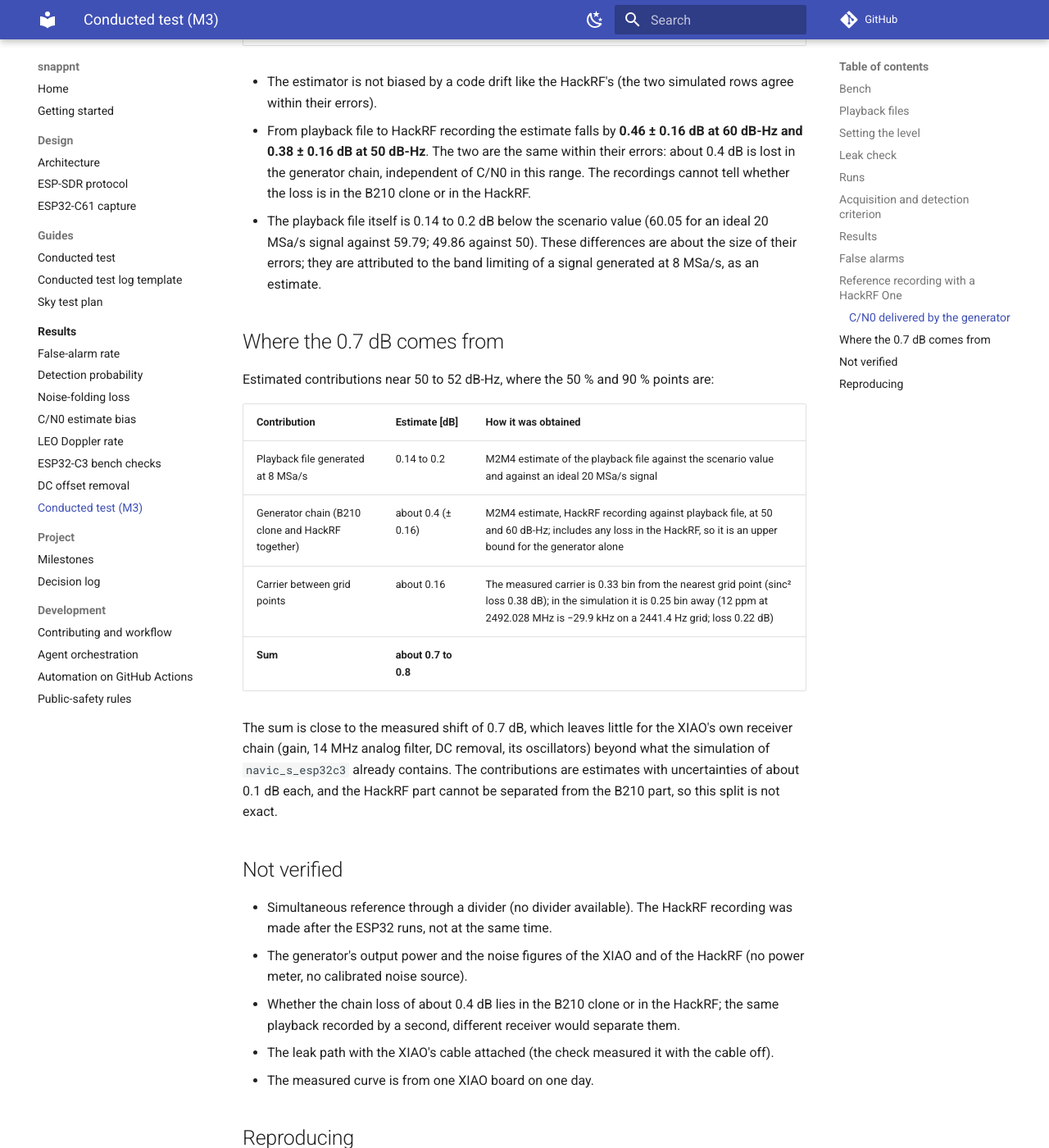
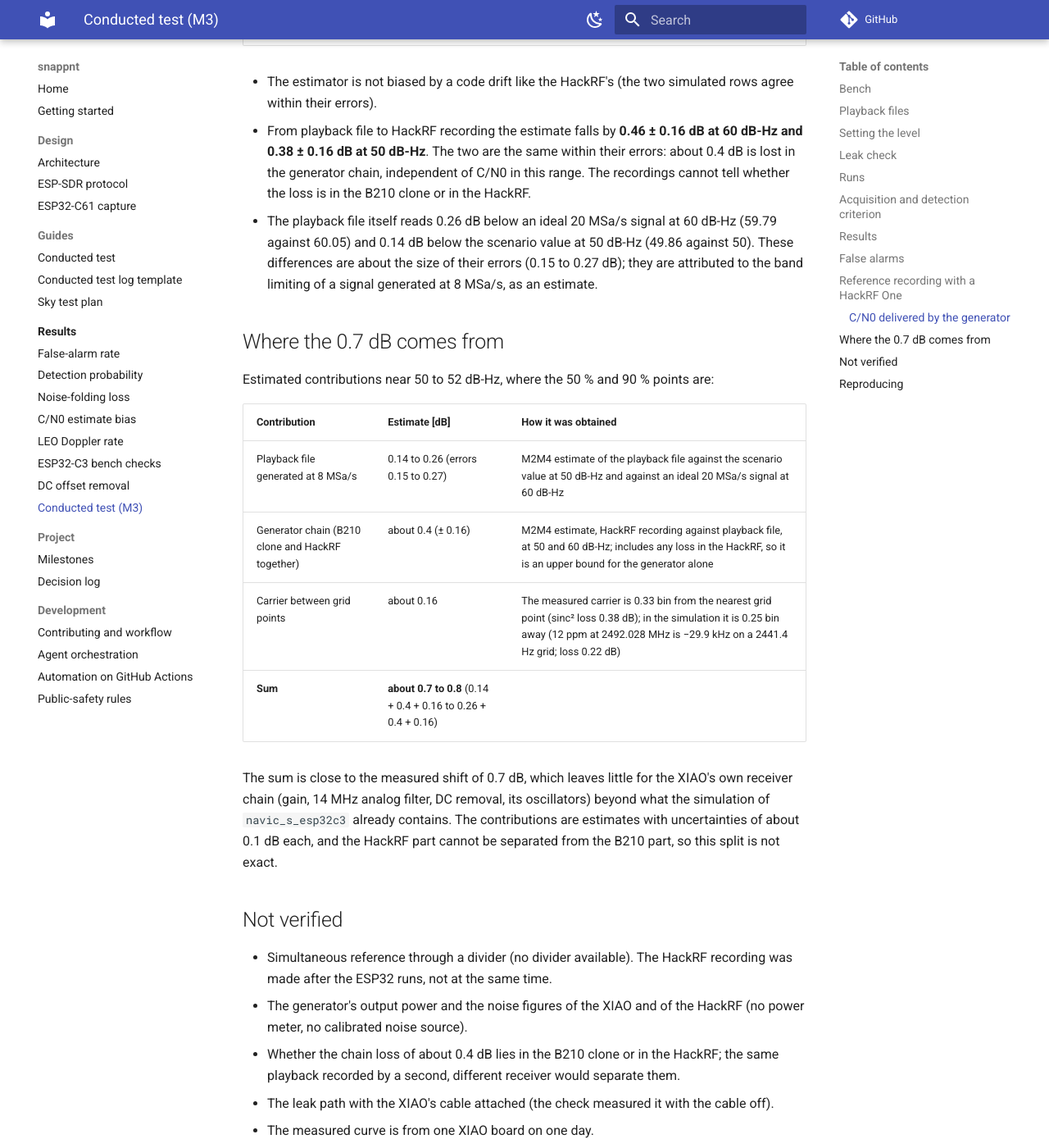
Before and after one commit to h-shiono/snappnt, an MkDocs documentation site: the page built from docs/results/conducted-m3.md, in a window 1280 px wide and 1400 px high, scrolled down 10880 px. Shown: the whole window at 82% size. Built offline with MkDocs 1.6.1 and Material for MkDocs 9.7.7, drawn with Linux system fonts in a browser that asks for light colours; comment, search, counter and statistics services are not loaded.

Commit message:
Conducted test: playback-loss range, cn0 fails when no segment is estimated
- results page: the playback file reads 0.26 dB below an ideal signal at
  60 dB-Hz and 0.14 dB below the scenario value at 50 dB-Hz; the loss budget
  uses 0.14 to 0.26 dB and states the sum
- cn0: exit code 1 with a message when every segment is refused
- test for the exit code

Co-Authored-By: Claude Opus 5.5 <noreply@anthropic.com>
Signed-off-by: h-shiono <hato.gnss@gmail.com>

```diff
--- a/docs/results/conducted-m3.md
+++ b/docs/results/conducted-m3.md
@@ -336,10 +336,10 @@ the mean over the segments and the standard error of that mean.
   and 0.38 ± 0.16 dB at 50 dB-Hz**. The two are the same within their errors: about 0.4 dB is
   lost in the generator chain, independent of C/N0 in this range. The recordings cannot tell
   whether the loss is in the B210 clone or in the HackRF.
-- The playback file itself is 0.14 to 0.2 dB below the scenario value (60.05 for an ideal
-  20 MSa/s signal against 59.79; 49.86 against 50). These differences are about the size of
-  their errors; they are attributed to the band limiting of a signal generated at 8 MSa/s, as
-  an estimate.
+- The playback file itself reads 0.26 dB below an ideal 20 MSa/s signal at 60 dB-Hz (59.79
+  against 60.05) and 0.14 dB below the scenario value at 50 dB-Hz (49.86 against 50). These
+  differences are about the size of their errors (0.15 to 0.27 dB); they are attributed to the
+  band limiting of a signal generated at 8 MSa/s, as an estimate.
 
 ## Where the 0.7 dB comes from
 
@@ -347,10 +347,10 @@ Estimated contributions near 50 to 52 dB-Hz, where the 50 % and 90 % points are:
 
 | Contribution | Estimate [dB] | How it was obtained |
 |---|---|---|
-| Playback file generated at 8 MSa/s | 0.14 to 0.2 | M2M4 estimate of the playback file against the scenario value and against an ideal 20 MSa/s signal |
+| Playback file generated at 8 MSa/s | 0.14 to 0.26 (errors 0.15 to 0.27) | M2M4 estimate of the playback file against the scenario value at 50 dB-Hz and against an ideal 20 MSa/s signal at 60 dB-Hz |
 | Generator chain (B210 clone and HackRF together) | about 0.4 (± 0.16) | M2M4 estimate, HackRF recording against playback file, at 50 and 60 dB-Hz; includes any loss in the HackRF, so it is an upper bound for the generator alone |
 | Carrier between grid points | about 0.16 | The measured carrier is 0.33 bin from the nearest grid point (sinc² loss 0.38 dB); in the simulation it is 0.25 bin away (12 ppm at 2492.028 MHz is −29.9 kHz on a 2441.4 Hz grid; loss 0.22 dB) |
-| **Sum** | **about 0.7 to 0.8** | |
+| **Sum** | **about 0.7 to 0.8** (0.14 + 0.4 + 0.16 to 0.26 + 0.4 + 0.16) | |
 
 The sum is close to the measured shift of 0.7 dB, which leaves little for the XIAO's own
 receiver chain (gain, 14 MHz analog filter, DC removal, its oscillators) beyond what the
```
Also changed, not shown: 2 other files.
